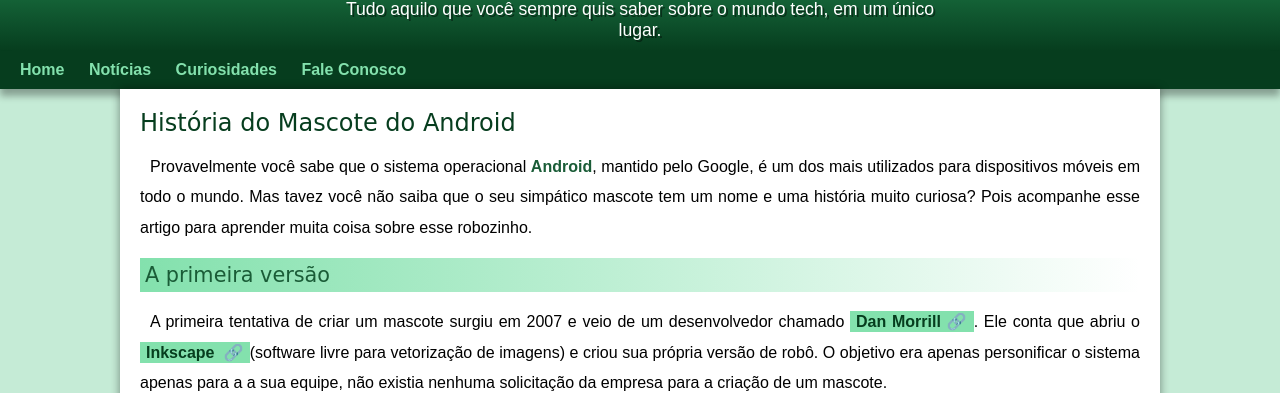
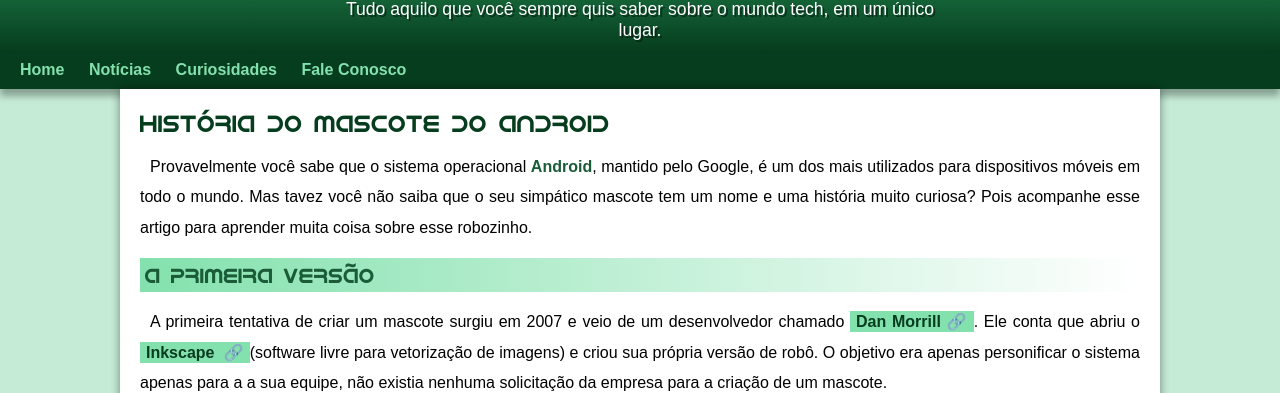
Before and after one commit to Lucas-Viveiros/projeto-android, a plain HTML site: page index.html in a window 1280 px wide. Shown: the part 99-492 px from the top of the page. Drawn offline with Linux system fonts and the light colour scheme; the site is published under a folder, as on GitHub Pages, so addresses that start at the root find nothing.

Commit message:
Update style.css

```diff
--- a/estilo/style.css
+++ b/estilo/style.css
@@ -4,8 +4,7 @@
 
 @font-face {
     font-family: 'Android';
-    src: url(/fontes/idroid.otf) format('opentype');
-    font-weight: normal;
+    src: url(../fontes/idroid.otf) format("opentype");
 }
 
 :root {
@@ -18,7 +17,7 @@
 
     --fonte-padrao: Arial, Verdana, Helvetica, sans-serif;
     --fonte-destaque: 'Bebas Neue', cursive;
-    --fonte-android: 'Android', cursive;
+    --fonte-android: 'Android';
 }
 
 * {
```
